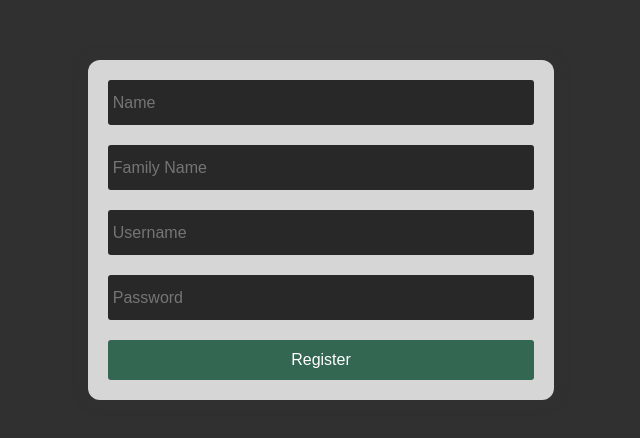
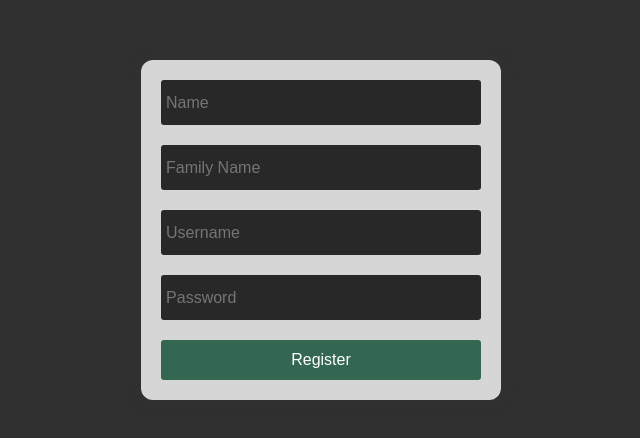
Before and after one commit to golsh1d/register-form, a plain HTML site: page frontend/index.html in a window 1280 px wide. Shown: the part 178-616 px from the top of the page, without its empty margins (327-967 px from the left). Drawn offline with Linux system fonts and the light colour scheme.

Commit message:
updated style codes

```diff
--- a/frontend/css/style.css
+++ b/frontend/css/style.css
@@ -9,7 +9,7 @@ body {
 }
 
 section {
-    width: 250px;
+    width: 280px;
     height: min-content;
     background-color: rgba(255, 255, 255, 0.8);
     border-radius: 12px;
--- a/frontend/index.html
+++ b/frontend/index.html
@@ -7,7 +7,7 @@
     <link rel="stylesheet" href="./css/style.css">
 </head>
 <body>
-    <section class="col-sm-6 col-lg-5 col-xl-4">
+    <section class="col-sm-5 col-lg-4 col-xl-3">
         <input class="name-input" type="text" placeholder="Name">
         <input class="fname-input" type="text" placeholder="Family Name">
         <input class="uname-input" type="text" placeholder="Username">
```
